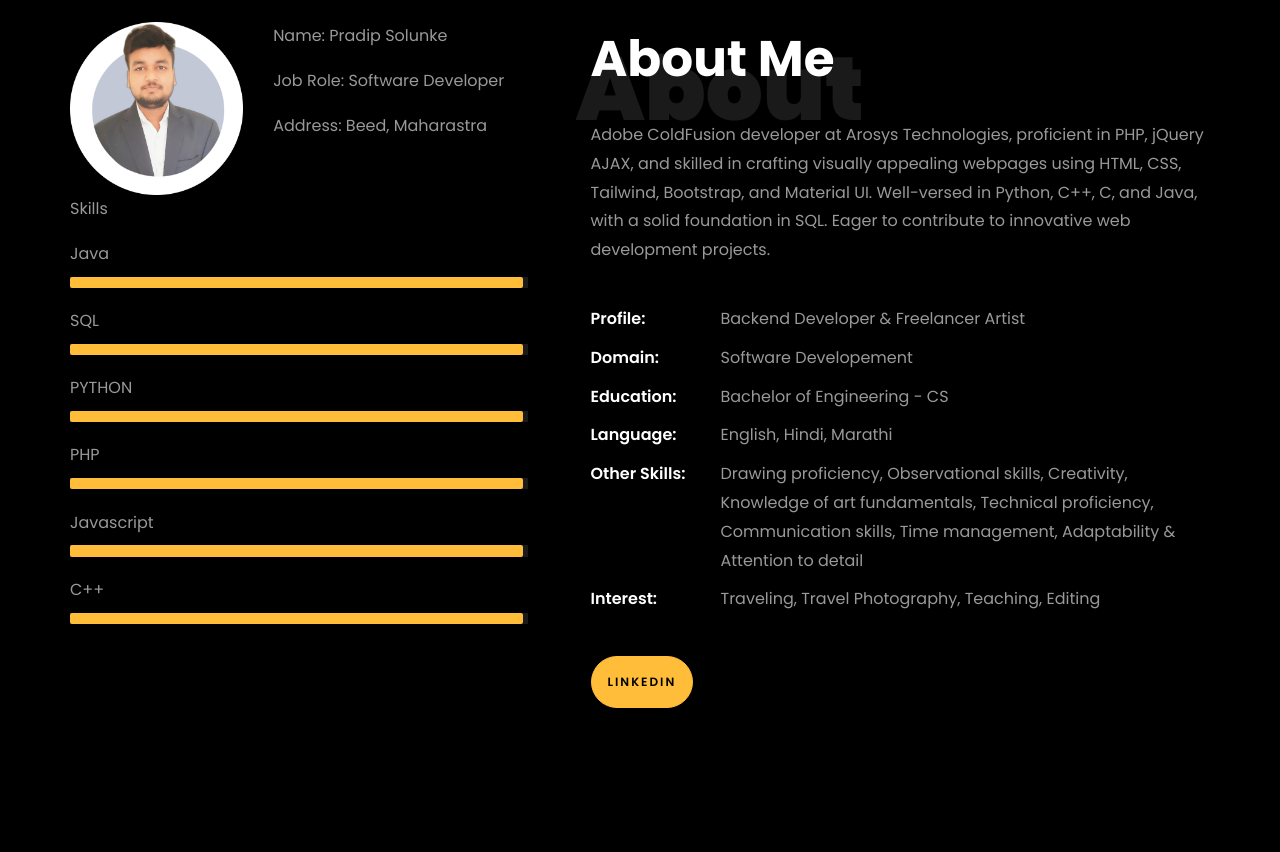
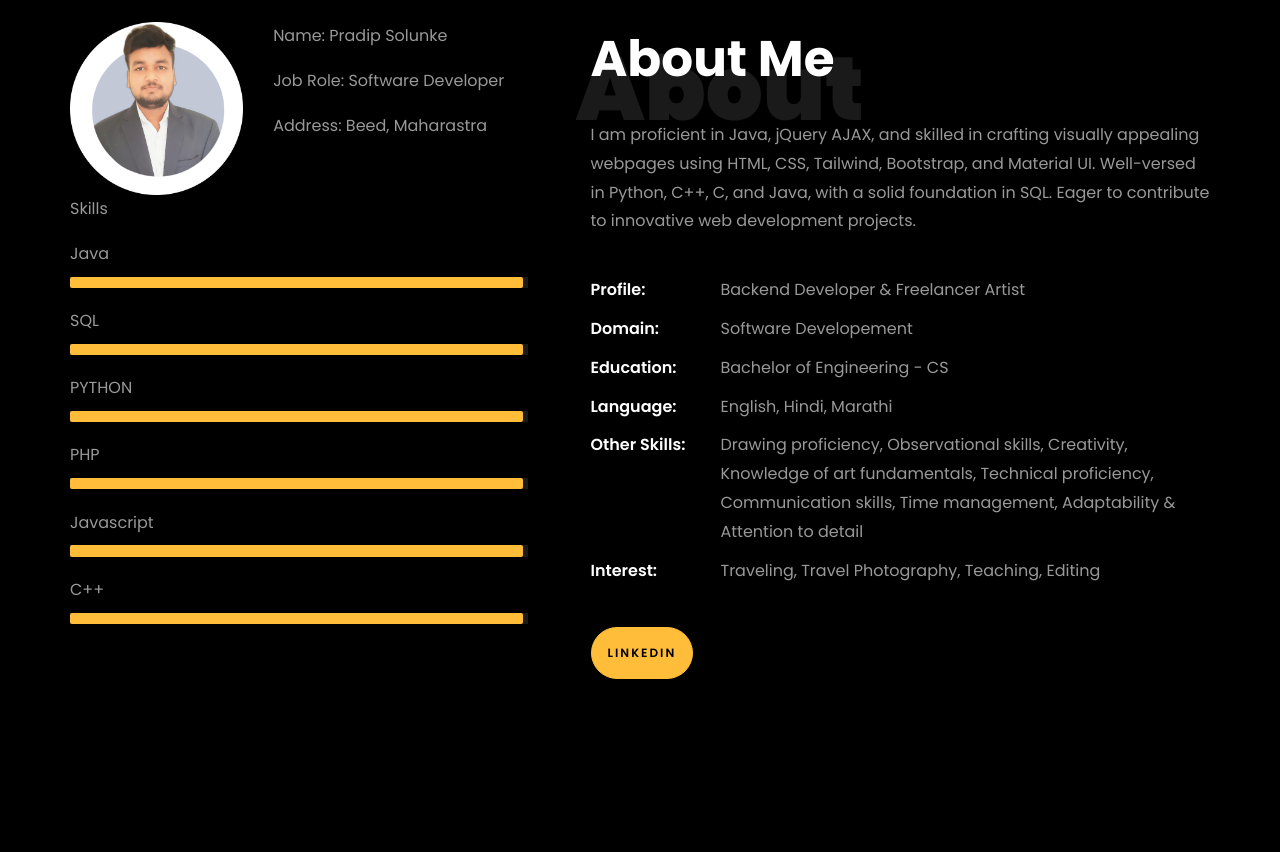
Before and after one commit to PradipSolunke/My-Porfolio, a plain HTML site: page index.html in a window 1280 px wide. Shown: the part 840-1692 px from the top of the page. Drawn offline with Linux system fonts and the light colour scheme; files whose address does not match are found by name.

Commit message:
Update index.html

```diff
--- a/index.html
+++ b/index.html
@@ -301,7 +301,7 @@
                   <h1 class="big">About</h1>
                   <h2 class="mb-4">About Me</h2>
 
-                  <p>Adobe ColdFusion developer at Arosys Technologies, proficient in PHP, jQuery AJAX, and skilled in crafting visually appealing webpages using HTML, CSS, Tailwind, Bootstrap, and Material UI. Well-versed in Python, C++, C, and Java, with a solid foundation in SQL. Eager to contribute to innovative web development projects.</p>
+                  <p>I am proficient in Java, jQuery AJAX, and skilled in crafting visually appealing webpages using HTML, CSS, Tailwind, Bootstrap, and Material UI. Well-versed in Python, C++, C, and Java, with a solid foundation in SQL. Eager to contribute to innovative web development projects.</p>
                   <ul class="about-info mt-4 px-md-0 px-2">
                     <li class="d-flex">
                       <span>Profile:</span>
```
